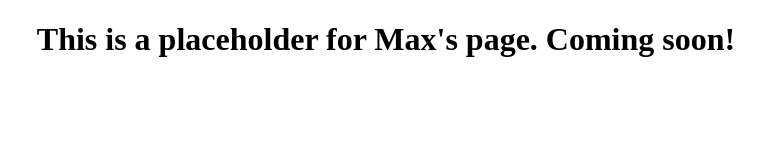
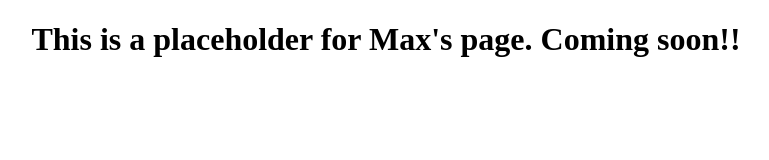
Before and after one commit to max-magura/max-magura.github.io, a plain HTML site: page index.html in a window 1280 px wide. Shown: the whole page, without its empty margins (254-1023 px from the left). Drawn offline with Linux system fonts and the light colour scheme.

```diff
--- a/index.html
+++ b/index.html
@@ -7,7 +7,7 @@
     <title>Document</title>
 </head>
 <body>
-    <h1 style="text-align: center">This is a placeholder for Max's page. Coming soon!</h1>
+    <h1 style="text-align: center">This is a placeholder for Max's page. Coming soon!!</h1>
 
 </body>
 </html>
```
